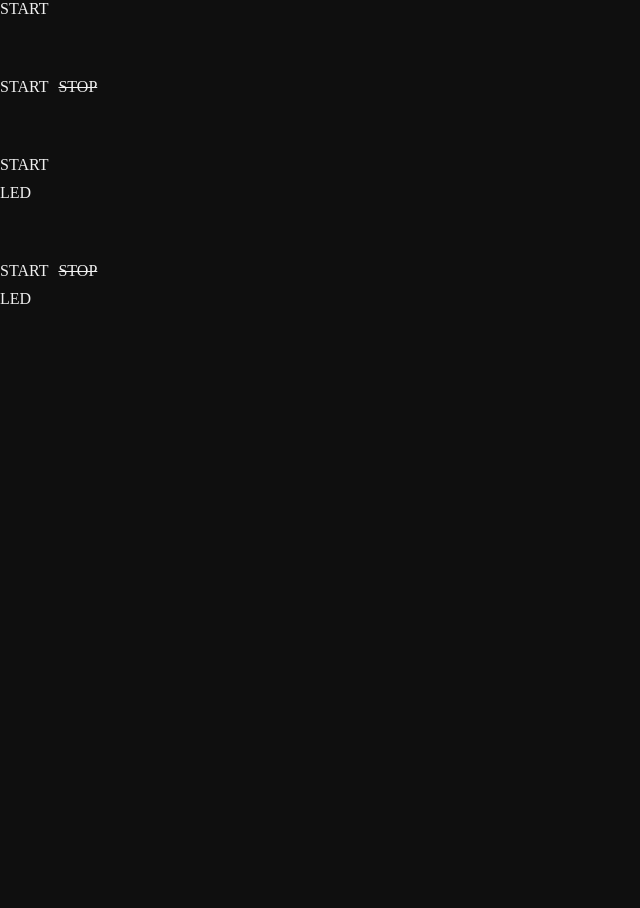
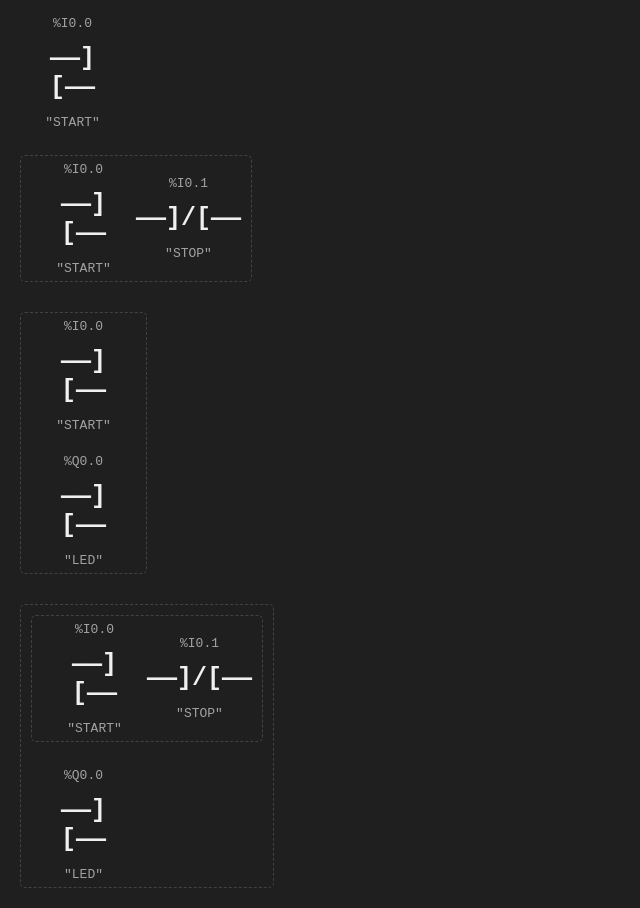
Before and after one commit to M1841/SimLadd, a website built with Vite: page simladd/index.html in a window 1280 px wide. Shown: the whole page, without its empty margins (0-640 px from the left). Before the commit the page ends 800 px from the top, so only its background shows below. Built offline with nearby package versions, Linux system fonts and the light colour scheme.

Commit message:
design the input relays

```diff
--- a/simladd/lib/expressions.ts
+++ b/simladd/lib/expressions.ts
@@ -13,11 +13,13 @@ class ExpressionNode implements Node {
 
   render(): HTMLDivElement {
     const div = document.createElement("div");
-    div.classList.add(this.operator);
+    div.classList.add("expression-node");
 
     this.operands.forEach((operand) => {
       div.appendChild(operand.render());
     });
+    div.classList.add(this.operator);
+
     return div;
   }
 }
@@ -35,23 +37,46 @@ class ConjunctiveNode extends ExpressionNode {
 }
 
 class LiteralNode implements Node {
-  value: string;
+  address: string;
+  label: string;
   isOpen: boolean;
 
-  constructor(value: string, isOpen: boolean = true) {
-    this.value = value;
+  constructor(address: string, label: string, isOpen: boolean = true) {
+    this.address = address;
+    this.label = label;
     this.isOpen = isOpen;
   }
 
   render(): HTMLDivElement {
-    const div = document.createElement("div");
+    const node = document.createElement("div");
+    node.classList.add("literal-node");
 
-    if (!this.isOpen) {
-      div.classList.add("NOT");
-    }
-    div.textContent = this.value;
+    const address = document.createElement("span");
+    address.classList.add("node-address");
+    address.textContent = this.address;
+    address.contentEditable = "true";
+    address.addEventListener("keydown", (e) => {
+      if (e.key === "Enter") {
+        address.blur();
+      }
+    });
+    address.addEventListener("blur", () => {
+      this.address = address.textContent;
+      console.log(this);
+    });
+    node.appendChild(address);
 
-    return div;
+    const icon = document.createElement("div");
+    icon.classList.add("node-icon");
+    icon.textContent = `——]${this.isOpen ? " " : "/"}[——`;
+    node.appendChild(icon);
+
+    const label = document.createElement("span");
+    label.classList.add("node-label");
+    label.textContent = `"${this.label}"`;
+    node.appendChild(label);
+
+    return node;
   }
 }
 
@@ -61,27 +86,28 @@ enum Operator {
 }
 
 function renderExample() {
-  const literalTree = new LiteralNode("START");
+  const literalTree = new LiteralNode("%I0.0", "START");
   const conjunctiveTree = new ConjunctiveNode([
-    new LiteralNode("START"),
-    new LiteralNode("STOP", false),
+    new LiteralNode("%I0.0", "START"),
+    new LiteralNode("%I0.1", "STOP", false),
   ]);
   const disjunctiveTree = new DisjunctiveNode([
-    new LiteralNode("START"),
-    new LiteralNode("LED"),
+    new LiteralNode("%I0.0", "START"),
+    new LiteralNode("%Q0.0", "LED"),
   ]);
   const nestedTree = new DisjunctiveNode([
     new ConjunctiveNode([
-      new LiteralNode("START"),
-      new LiteralNode("STOP", false),
+      new LiteralNode("%I0.0", "START"),
+      new LiteralNode("%I0.1", "STOP", false),
     ]),
-    new LiteralNode("LED"),
+    new LiteralNode("%Q0.0", "LED"),
   ]);
 
   const sample = document.createElement("div");
   sample.style.display = "flex";
   sample.style.flexDirection = "column";
-  sample.style.gap = "60px";
+  sample.style.gap = "30px";
+  sample.style.padding = "20px";
 
   sample.appendChild(literalTree.render());
   sample.appendChild(conjunctiveTree.render());
--- a/simladd/src/styles.css
+++ b/simladd/src/styles.css
@@ -4,20 +4,70 @@
 }
 
 body {
-  background-color: #0f0f0f;
+  background-color: #1f1f1f;
   color: #f0f0f0;
-}
-
-.AND,
-.OR {
-  display: flex;
-  gap: 10px;
-}
-
-.OR {
-  flex-direction: column;
 }
 
 .NOT {
   text-decoration: line-through;
 }
+
+.expression-node {
+  display: flex;
+  border: 1px dashed #424242;
+  border-radius: 5px;
+  padding: 10px;
+  width: fit-content;
+  height: fit-content;
+}
+
+.OR {
+  flex-direction: column;
+  gap: 30px;
+}
+
+.literal-node {
+  display: flex;
+  flex-direction: column;
+  justify-content: center;
+  align-items: center;
+  border-radius: 5px;
+  gap: 13px;
+  width: 105px;
+  height: 105px;
+  text-align: center;
+}
+
+.node-address {
+  cursor: text;
+  font-family: monospace;
+  color: #f0f0f0a0;
+}
+
+.node-address:hover,
+.node-address:focus {
+  color: #f0f0f0;
+}
+
+.node-icon {
+  cursor: grab;
+  font-family: monospace;
+  font-weight: bold;
+  font-size: 25px;
+}
+
+.node-label {
+  cursor: default;
+  font-family: monospace;
+  color: #f0f0f0a0;
+}
+
+.node-icon,
+.node-label {
+  -webkit-touch-callout: none;
+  -webkit-user-select: none;
+  -khtml-user-select: none;
+  -moz-user-select: none;
+  -ms-user-select: none;
+  user-select: none;
+}
```
Also changed, not shown: 3 other files.
